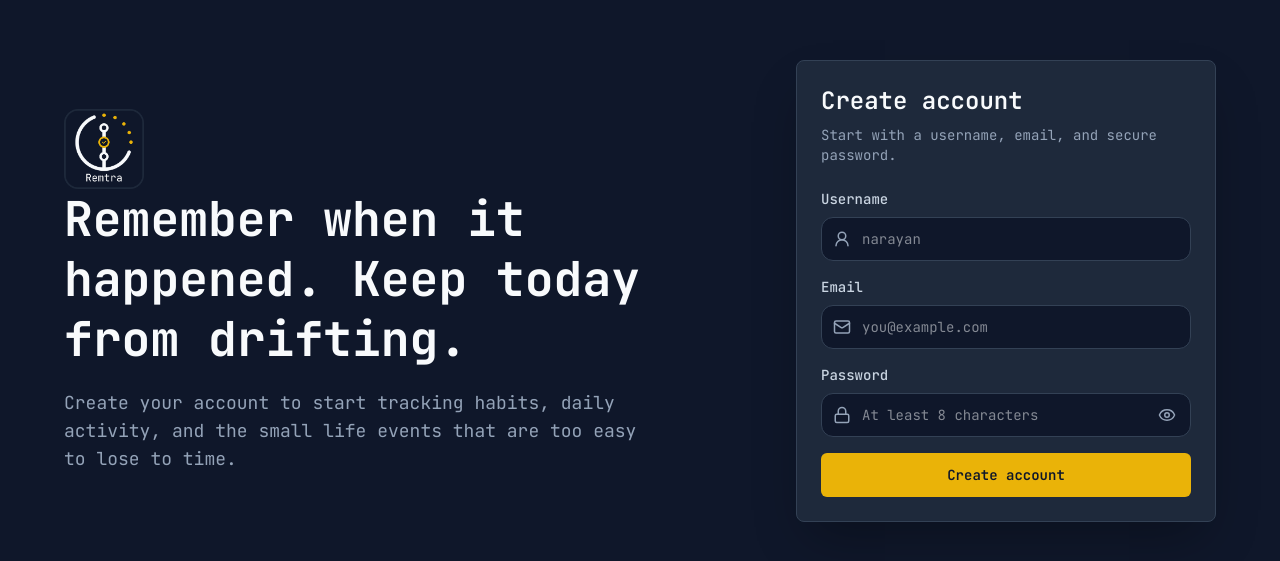
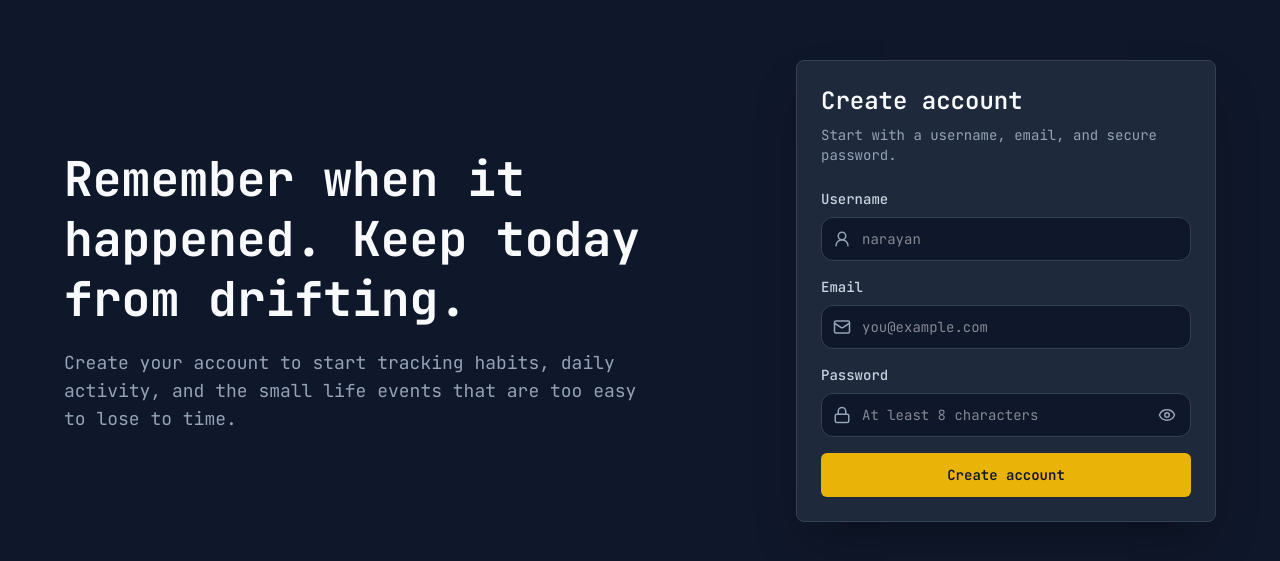
Before and after one commit to nl-codes/remtra, a React (Vite) app in the folder frontend/: page /register in a window 1280 px wide. Shown: the part 109-670 px from the top of the page. Built offline with nearby package versions, Linux system fonts and the light colour scheme; no server answers; the HTML template or start-up script is replaced by a standard one.

Commit message:
remove logo from brand panel

```diff
--- a/frontend/src/components/auth/AuthBrandPanel.tsx
+++ b/frontend/src/components/auth/AuthBrandPanel.tsx
@@ -1,9 +1,6 @@
-import logo from "../../assets/Logo.png";
 function AuthBrandPanel() {
     return (
         <div className="flex flex-col justify-center">
-            <img src={logo} width={80} />
-
             <h1 className="max-w-2xl text-4xl font-bold leading-tight text-text-primary sm:text-5xl">
                 Remember when it happened. Keep today from drifting.
             </h1>
```
